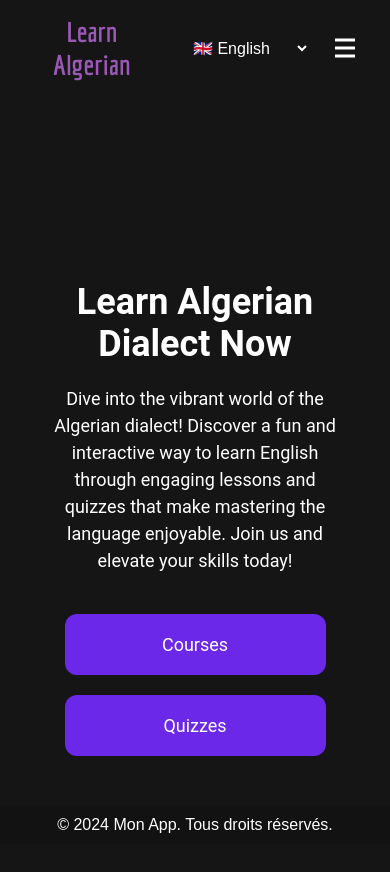
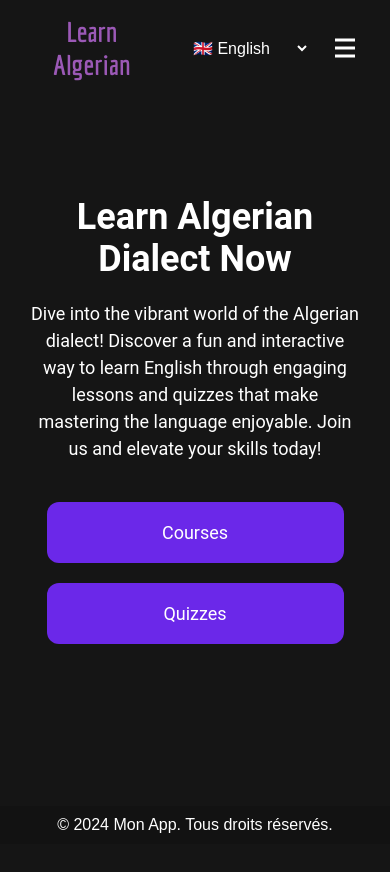
Before and after one commit to aminagr/AlgerianDialect, a React (Vite) app: page / in a window 390 px wide. Shown: the top 872 px of the page. Built offline with nearby package versions, Linux system fonts and the light colour scheme.

Commit message:
First version of the App

```diff
--- a/src/pages/Home.jsx
+++ b/src/pages/Home.jsx
@@ -4,6 +4,7 @@ import '../styles/Home.css';
 const Home = () => {
     return (
         <div className="home">
+            <div className="hero-content">
                 <h1 className="hero-title">Learn Algerian Dialect Now</h1>
                 <p className="hero-subtitle">
                     Dive into the vibrant world of the Algerian dialect! Discover a fun and interactive way to learn English through engaging lessons and quizzes that make mastering the language enjoyable. Join us and elevate your skills today!
@@ -13,6 +14,7 @@ const Home = () => {
                     <div className="card-button quizzes-button">Quizzes</div>
                 </div>
             </div>
+        </div>
     );
 };
 
--- a/src/styles/Home.css
+++ b/src/styles/Home.css
@@ -1,24 +1,30 @@
-
 :root {
     --color-violet: #5500f9;
     --color-dark: #151515;
     --color-white: #ffffff;
     --color-button: #6b28e9;
-    --color-button-hover: rgba(0, 0, 0, 0.4); /* pour l'ombre */
+    --color-button-hover: rgba(0, 0, 0, 0.4); /* for shadow */
 }
 
 .home {
     background-color: var(--color-dark);
+    justify-content: flex-start;
     color: var(--color-white);
-    padding: 10px 200px;
+    padding: 0px 200px;
     text-align: center;
     display: flex;
     flex-direction: column;
     align-items: center;
-    justify-content: center;
     height: 100vh;
     position: relative;
     overflow: hidden;
+}
+
+.hero-content {
+    display: flex;
+    flex-direction: column;
+    align-items: center;
+    padding : 100px 0;
 
 }
 
@@ -78,10 +84,11 @@
     }
 }
 
-/* Media Queries pour mobile */
+/* Media Queries for mobile */
 @media (max-width: 768px) {
-
-    .home {padding: 0px 50px;}
+    .home {
+        padding: 0px 30px; /* Less padding for smaller screens */
+    }
 
     .hero-title {
         font-size: 36px;
@@ -93,6 +100,7 @@
 
     .button-container {
         flex-direction: column;
+        align-items: center; /* Center buttons in mobile view */
     }
 
     .card-button {
```
Lines whose indentation alone changed are shown as unchanged.
